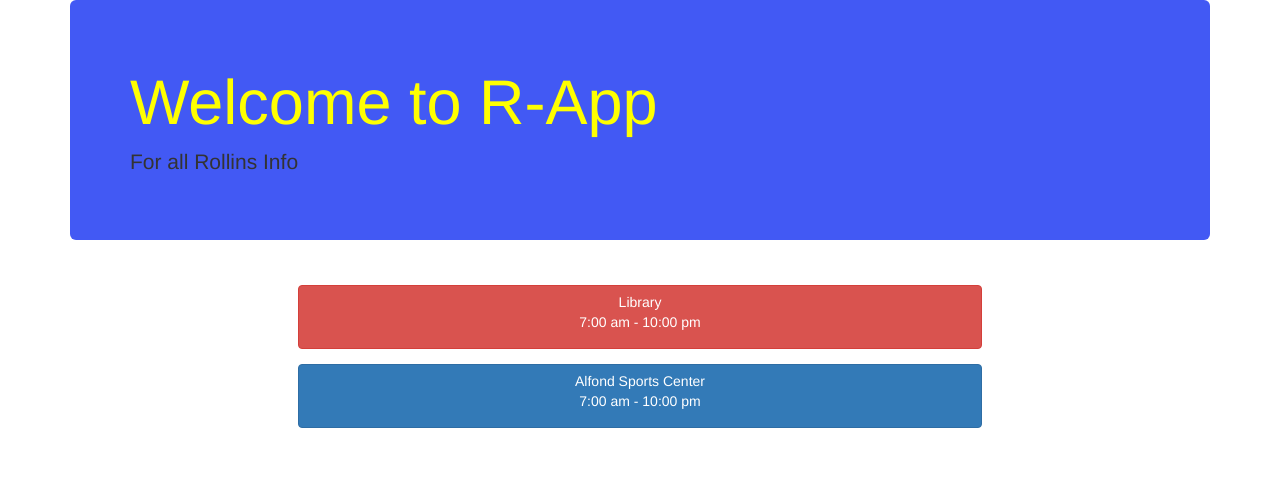
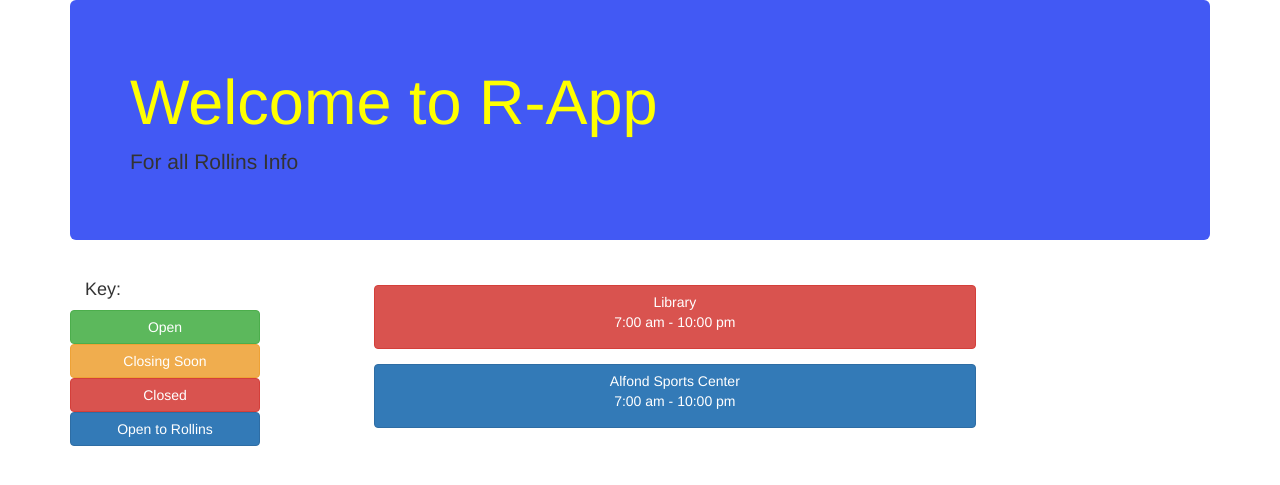
Before and after one commit to emma-github-acct/R-App, a Django app: page / in a window 1280 px wide. Shown: the top 485 px of the page. Run offline with Django 3.2, Linux system fonts and the light colour scheme; data comes from the database, SQL or seed files in the repository; some libraries are stand-ins or nearby versions.

Commit message:
Adds key to main page

```diff
--- a/r_app/r_app/static/main.css
+++ b/r_app/r_app/static/main.css
@@ -19,8 +19,12 @@ h1 {
 }
 
 #locationButtons {
-    padding-left: 20%;
-    padding-right: 20%;
+    padding-left: 10%;
+    padding-right: 10%;
+}
+
+.key_button {
+    width: 100%;
 }
 
 /* Location Detail Page */
--- a/r_app/r_app/templates/display/index.html
+++ b/r_app/r_app/templates/display/index.html
@@ -7,7 +7,16 @@
             <p>For all Rollins Info</p>
         </div>
 
-    <div id="locationButtons" class="col-xs-12 col-sm-12 col-md-12 col-lg-12">
+        <div class="col-xs-2 col-sm-2 col-md-2 col-lg-2">
+            <h4>Key:</h4>
+            <div class="row"><button class="key_button btn btn-success">Open</button></div>
+            <div class="row"><button class="key_button btn btn-warning">Closing Soon</button></div>
+            <div class="row"><button class="key_button btn btn-danger">Closed</button></div>
+            <div class="row"><button class="key_button btn btn-primary">Open to Rollins</button></div>
+        </div>
+
+
+    <div id="locationButtons" class="col-xs-10 col-sm-10 col-md-10 col-lg-10">
        {% for location in locations %}
         <button id={{ location.location_title | cut:" " }} class="location_button btn btn-primary"
                 onClick="location.href='{% url 'location_detail' location.id %}'">
```
